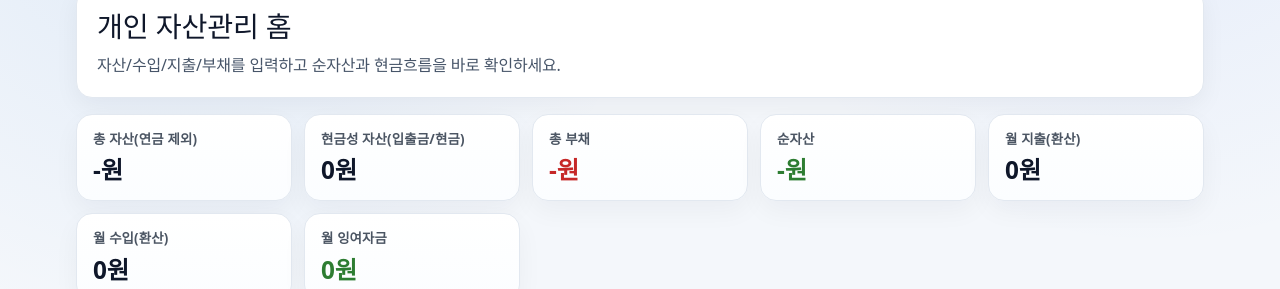
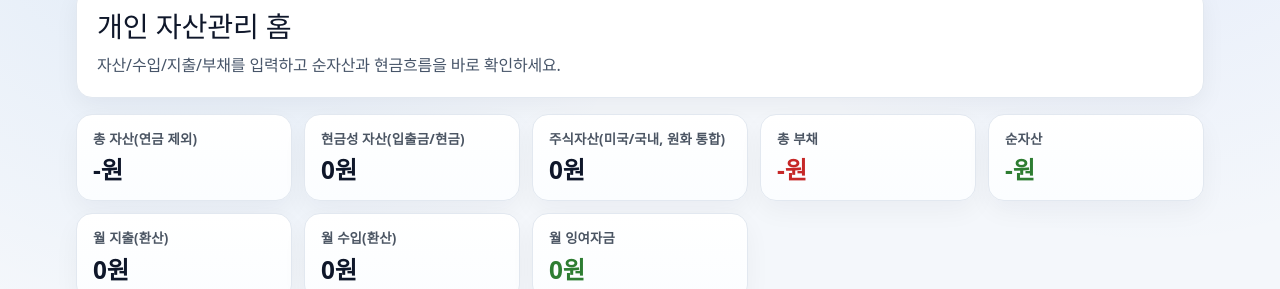
Before and after one commit to megabeat/asset-manager, a Next.js app: page / in a window 1280 px wide. Shown: the part 108-397 px from the top of the page. Built offline with nearby package versions, Linux system fonts and the light colour scheme; no server answers.

Commit message:
feat: add unified KRW stock assets KPI on home

```diff
--- a/src/app/page.tsx
+++ b/src/app/page.tsx
@@ -53,6 +53,12 @@ export default function Home() {
       .reduce((sum, asset) => sum + (asset.currentValue ?? 0), 0);
   }, [assets]);
 
+  const stockAssetsTotal = useMemo(() => {
+    return assets
+      .filter((asset) => asset.category === 'stock_kr' || asset.category === 'stock_us')
+      .reduce((sum, asset) => sum + (asset.currentValue ?? 0), 0);
+  }, [assets]);
+
   const monthlyExpense = useMemo(() => {
     return expenses.reduce((sum, item) => {
       if (item.cycle === 'yearly') return sum + item.amount / 12;
@@ -91,6 +97,12 @@ export default function Home() {
           <h3 className="kpi-label">현금성 자산(입출금/현금)</h3>
           <p className="kpi-value">
             {liquidAssetsTotal.toLocaleString()}원
+          </p>
+        </div>
+        <div className="kpi-card">
+          <h3 className="kpi-label">주식자산(미국/국내, 원화 통합)</h3>
+          <p className="kpi-value">
+            {stockAssetsTotal.toLocaleString()}원
           </p>
         </div>
         <div className="kpi-card">
```
